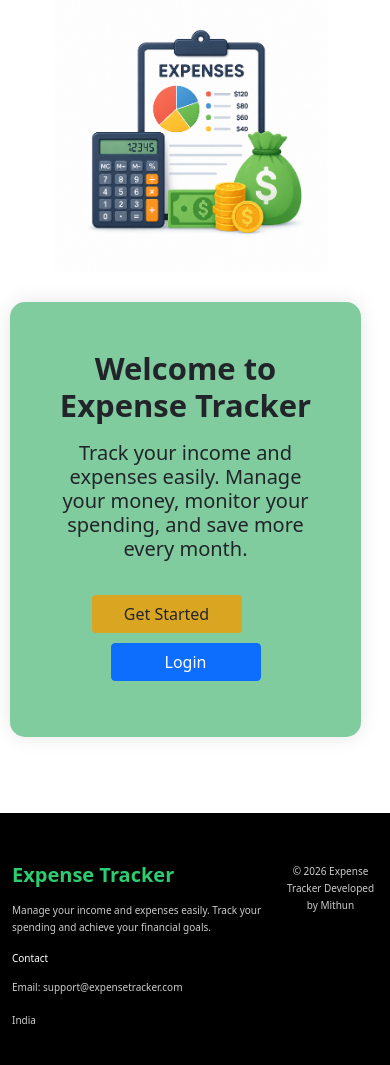
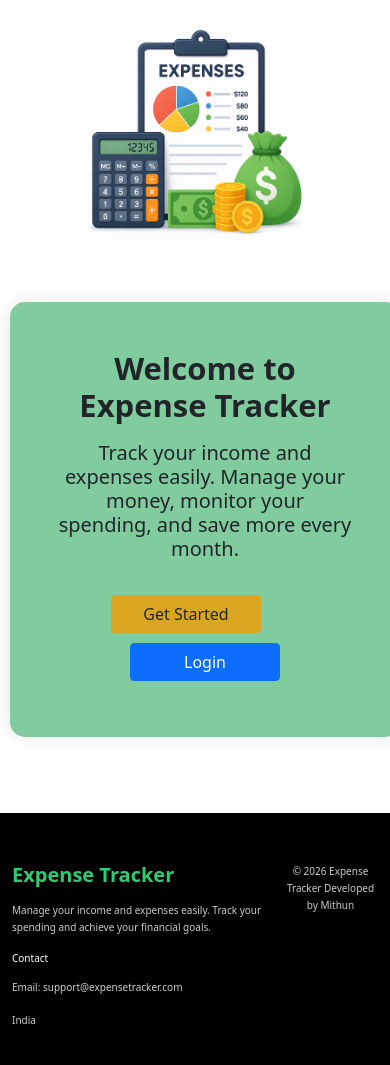
Before and after one commit to MithunDemon/expense-tracker-flask, a Flask app: page / in a window 390 px wide; the page is wider, and only the part inside the window is pictured. Shown: the part 95-1160 px from the top of that part. Run offline with Flask 3, Linux system fonts and the light colour scheme.

Commit message:
Update index.html

```diff
--- a/templates/index.html
+++ b/templates/index.html
@@ -258,7 +258,7 @@
       .card-box {
         max-width: 700px;
 
-        width: 90%;
+        width: 100%;
         border: none;
         border-radius: 15px;
         box-shadow: 0 0 20px rgba(0, 0, 0, .1);
@@ -273,7 +273,7 @@
 
       .img1 {
         width: 70%;
-        margin-right: 40%;
+        margin-right: 30%;
       }
 
       .front {
```
